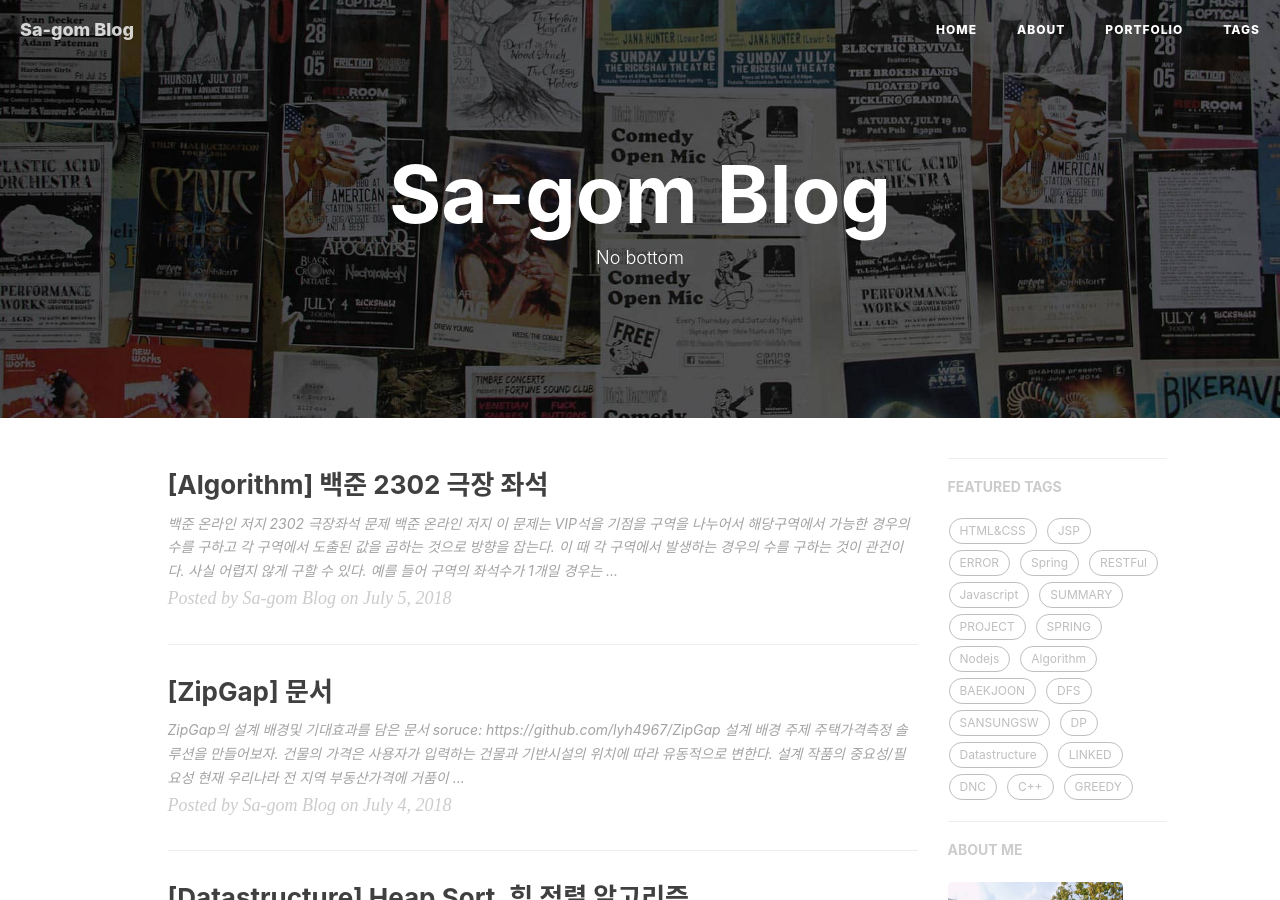
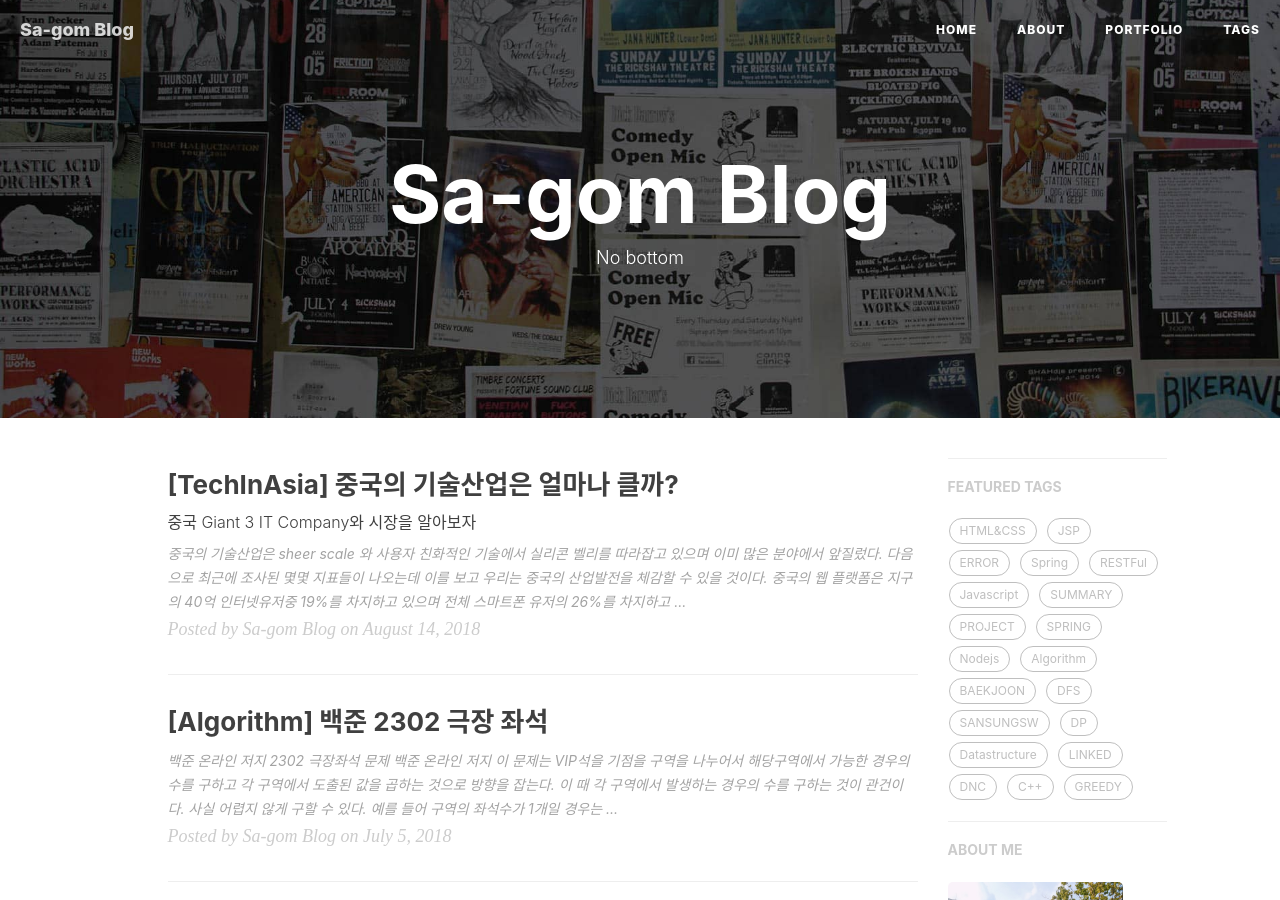
Before and after one commit to lyh4967/lyh4967.github.io, a Jekyll site: the page built from index.html, in a window 1280 px wide and 900 px high. Built offline with Jekyll 4.4.1, drawn with Linux system fonts in a browser that asks for light colours; nearby versions of some CDN libraries; the list of posts is cut into pages by our own code; comment, search, counter and statistics services are not loaded; some of the changed text lies outside the part shown.

```diff
--- /dev/null
+++ b/_posts/2018-08-14-TechInAsia-techIndustryInChina.md
@@ -0,0 +1,25 @@
+---
+title: "[TechInAsia] 중국의 기술산업은 얼마나 클까?"
+subtitle: "중국 Giant 3 IT Company와 시장을 알아보자"
+date: 2018-08-14 11:30:00
+categories:
+- Article
+tags:
+- Article
+- TechInAsia
+---
+
+중국의 기술산업은 sheer scale 와 사용자 친화적인 기술에서 실리콘 벨리를 따라잡고 있으며 이미 많은 분야에서 앞질렀다. 다음으로 최근에 조사된 몇몇 지표들이 나오는데 이를 보고 우리는 중국의 산업발전을 체감할 수 있을 것이다.
+
+![rateOfindustrySum](image/2018-08-14/pic1.PNG)
+
+중국의 웹 플랫폼은 지구의 40억 인터넷유저중 19%를 차지하고 있으며 전체 스마트폰 유저의 26%를 차지하고 있다. 또한 중국의 web giant 3 기업은 총 1.1조달러의 매출을 창출하고 있다. ALIBABA: $488 billion, TENCENT: $456 billion, ANT FINANCIAL: $140 billion
+
+![etcITCompany](image/2018-08-14/pic2.PNG)
+
+또한 중국의 대표 메신져 WECHAT와 최근 왕성한 마케팅활동을 토대로 인기를 얻고있는 DOUYIN(Tik Tok), 영상촬영 공유 플랫폼 KUAISHOU(Kwai) 은(는) 누구나 한번쯤은 들어봤을 것이다. 중국의 네티즌을 대상으로 평균을 낸 수치에 따르면 3개의 어플리케이션 모두 하루평균 1시간 가까이 사용한다는 통계를 얻을 수 있다. 알리바바를 필두로 한 중국의 ecommerce 매출 추이를 살펴보면 미국에 2배이상, Mobile payment 사용자들은 10배이상 큰 파이를 같고 있는것을 볼 수 있다. 특히 작년 평균 1조달러 규모의 거래가 이루어 졌으며 이는 2015년 부터 꾸준히 증가해 2021년에는 2.6조달러의 규모를 차지할 것으로 예상된다.
+</br>
+</br>
+불과 5~6년전만해도 중국의 제조품들은 싸구려 혹은 짝퉁의 인식이 강해 찾아서 쓰기는 꺼려지는 경우가 태반이었다. 하지만최근들어 중국의 전자기기회사 Huawei, Shaomi 등이 핸드폰 시장에서 삼성전자와 애플을 따라잡기위해 노력하고 있으며, 최근에는 반도체기술 또한 발전시키며 한국의 산업을 위협하려하고 있다. 이번에 포스팅하는 기사의 내용따나 위쳇, 틱톡, 콰이 등등 20~30대의 사람들이라면 한번쯤은 들어봤을 만한 어플리케이션도 중국에서 개발되었다. IT강국 한국이라지만 이도 들어본지 오래된 말이다. 필자 또한 개발자를 희망하는 사람으로서 단지 나 한몸 건사하기위한 개발이 아닌 한국과 더 나아가 세계에 도움이되고 영향을 끼칠만한 아이디어, 혹은 단체를 만들기 위해 노력할 것이다.
+</br>
+출처: [Tech in Asia](https://www.techinasia.com/)
```
Also changed, not shown: _posts/2018-07-05-BAEK-2302.md (+1 -1 lines), _posts/image/2018-08-14/pic1.PNG (added), _posts/image/2018-08-14/pic2.PNG (added).
